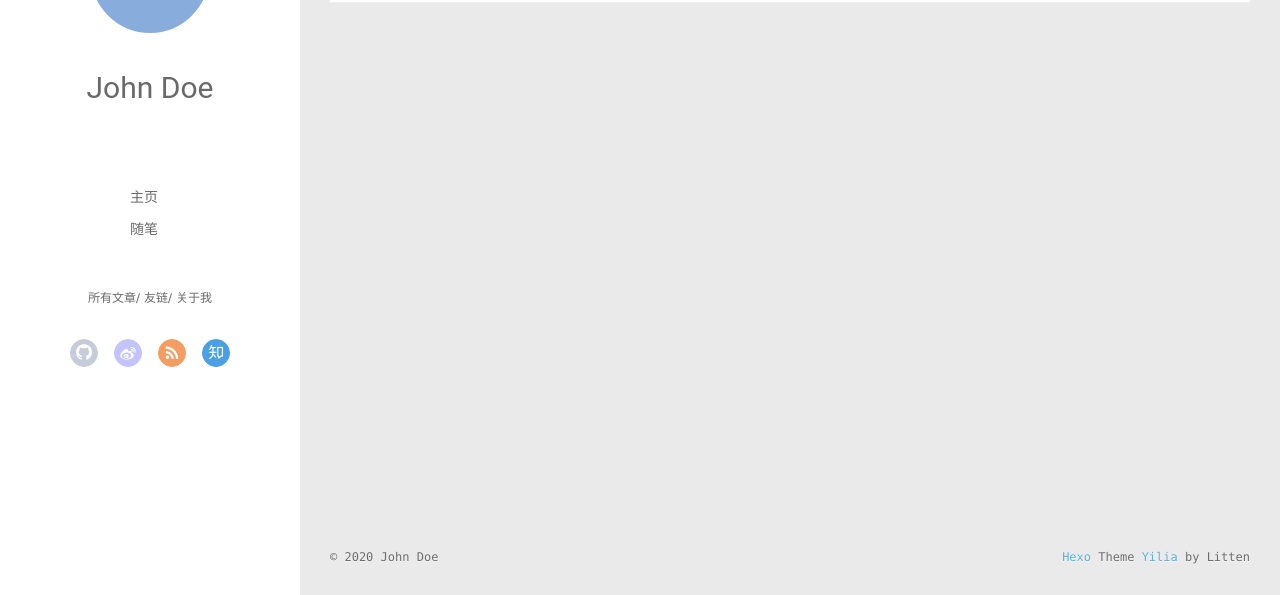
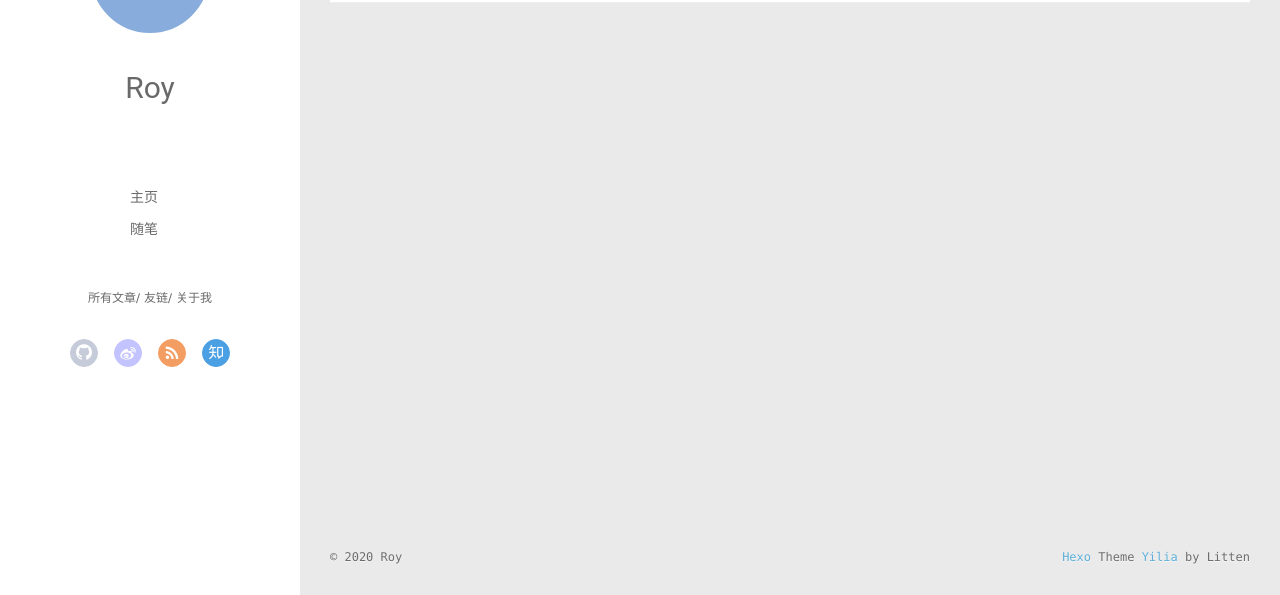
Before and after one commit to roylyh/roylyh.github.io, a plain HTML site: page archives/2020/04/index.html in a window 1280 px wide. Shown: the part 202-797 px from the top of the page. Drawn offline with Linux system fonts and the light colour scheme; no server answers.

Commit message:
Site updated: 2020-04-16 20:22:41

```diff
--- a/archives/2020/04/index.html
+++ b/archives/2020/04/index.html
@@ -8,12 +8,14 @@
   <link rel="dns-prefetch" href="http://yoursite.com">
   <title>Archives: 2020/4 | Hexo</title>
   <meta name="viewport" content="width=device-width, initial-scale=1, maximum-scale=1">
-  <meta property="og:type" content="website">
+  <meta name="description" content="Fight">
+<meta property="og:type" content="website">
 <meta property="og:title" content="Hexo">
 <meta property="og:url" content="http://yoursite.com/archives/2020/04/index.html">
 <meta property="og:site_name" content="Hexo">
+<meta property="og:description" content="Fight">
 <meta property="og:locale" content="en_US">
-<meta property="article:author" content="John Doe">
+<meta property="article:author" content="Roy">
 <meta name="twitter:card" content="summary">
 
     <link rel="alternative" href="/atom.xml" title="Hexo" type="application/atom+xml">
@@ -46,7 +48,7 @@
 			<img src="" class="js-avatar">
 		</a>
 		<hgroup>
-		  <h1 class="header-author"><a href="/">John Doe</a></h1>
+		  <h1 class="header-author"><a href="/">Roy</a></h1>
 		</hgroup>
 
 
@@ -104,7 +106,7 @@
 				<img src="" class="js-avatar">
 			</div>
 			<hgroup>
-			  <h1 class="header-author js-header-author">John Doe</h1>
+			  <h1 class="header-author js-header-author">Roy</h1>
 			</hgroup>
 
 
@@ -229,7 +231,7 @@
   <div class="outer">
     <div id="footer-info">
     	<div class="footer-left">
-    		&copy; 2020 John Doe
+    		&copy; 2020 Roy
     	</div>
       	<div class="footer-right">
       		<a href="http://hexo.io/" target="_blank">Hexo</a>  Theme <a href="https://github.com/litten/hexo-theme-yilia" target="_blank">Yilia</a> by Litten
```
Also changed, not shown: 2020/04/16/My-First-Post/index.html (+4 -4 lines), 2020/04/16/hello-world/index.html (+4 -4 lines), archives/2020/index.html (+7 -5 lines), archives/index.html (+7 -5 lines), index.html (+7 -5 lines).
